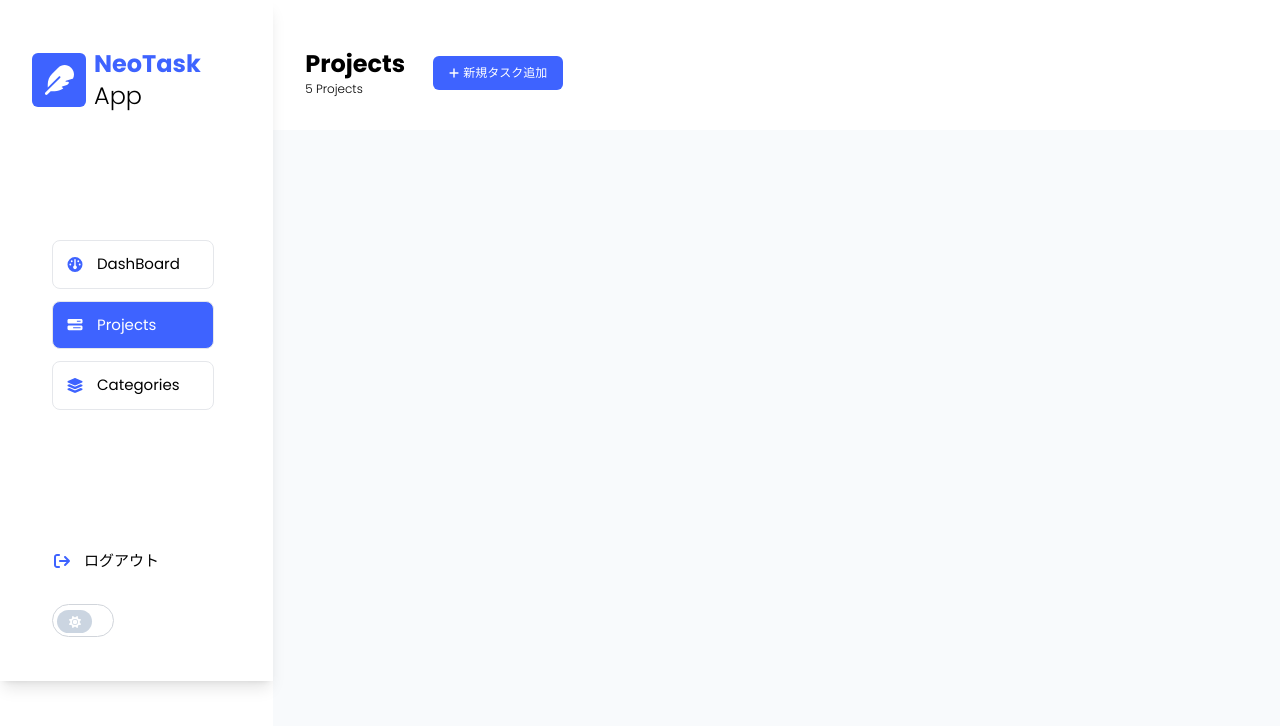
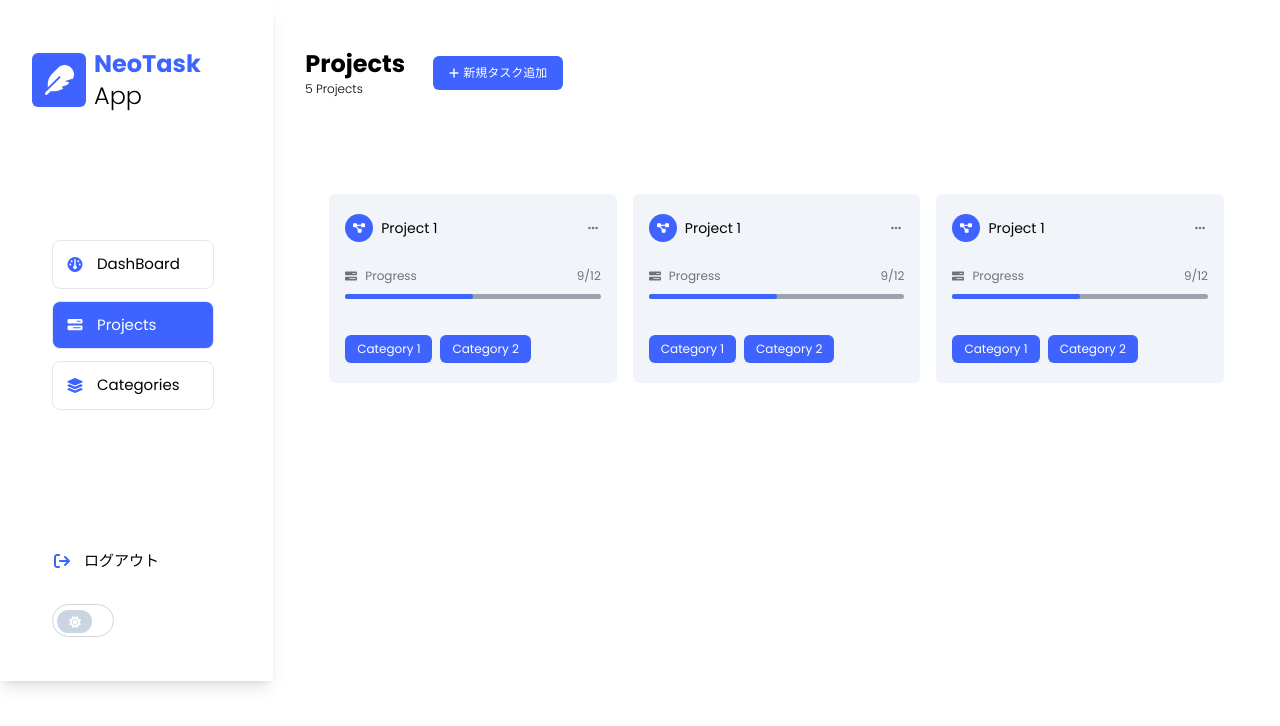
Before and after one commit to Kroro1208/neo-task-app, a Next.js app: page /dashboard in a window 1280 px wide. Both pictures are taken after a click on the element "Projects". Shown: the top 726 px of the page. Built offline with nearby package versions, Linux system fonts and the light colour scheme.

Commit message:
Projectエリア実装した(レスポンシブまだ)

```diff
--- a/src/app/components/ProjectsScreen/Projects.tsx
+++ b/src/app/components/ProjectsScreen/Projects.tsx
@@ -1,9 +1,11 @@
+import ProjectsArea from "./ProjectsArea"
 import ProjectsTopBar from "./ProjectsTopBar"
 
 const Projects = () => {
   return (
-    <div className='h-[1000px] w-full bg-slate-50'>
+    <div className='h-[1000px] w-full'>
       <ProjectsTopBar />
+      <ProjectsArea />
     </div>
   )
 }
--- /dev/null
+++ b/src/app/components/ProjectsScreen/ProjectsArea.tsx
@@ -0,0 +1,79 @@
+import { useGlobalContextProvider } from '@/app/ContextAPI';
+import { faBarsProgress, faEllipsis, faProjectDiagram } from '@fortawesome/free-solid-svg-icons';
+import { FontAwesomeIcon } from '@fortawesome/react-fontawesome';
+import { useEffect, useState } from 'react';
+
+const ProjectsArea = () => {
+    const { isDark } = useGlobalContextProvider();
+    const [currentWidth, setCurrentWidth] = useState<number>(window.innerWidth);
+    useEffect(()=> {
+        function handleResize() {
+            setCurrentWidth(currentWidth);
+        }
+        window.addEventListener('resize', handleResize);
+        return () => {
+            window.removeEventListener('resize', handleResize);
+        }
+     }, [currentWidth, setCurrentWidth]);
+  return (
+    <div className={`${isDark ? "bg-blackColor" : "bg-white"} p-8 h-[870px]`}>
+        <div className={`${isDark ? "bg-blackColor" : "bg-white"}
+            grid grid-cols-3 gap-4 p-6 py-8 rounded-md
+            ${currentWidth < 847 ? "grid-cols-2" : ""}
+            ${currentWidth < 588 ? "grid-cols-1" : ""}
+            `}>
+            <ProjectCards />
+            <ProjectCards />
+            <ProjectCards />
+        </div>
+    </div>
+  )
+}
+
+export default ProjectsArea;
+
+const ProjectCards = () => {
+    const {isDark , setIsDark} = useGlobalContextProvider();
+return (
+    <div className={`${isDark ? "bg-blackColor" : "bg-slate-100"}
+        py-5 p-4 flex flex-col gap-6 text-sm rounded-md relative`}>
+        {/* dotsIcon */}
+        <div className='absolute text-center right-3 cursor-pointer p-1 h-6 w-6 rounded-full hover:bg-gray-200 transition-all'>
+            <FontAwesomeIcon className='text-gray-500' icon={faEllipsis} height={10} width={10}/>
+        </div>
+        {/* ProjectName Icon */}
+        <div className='flex gap-2 items-center'>
+            <FontAwesomeIcon
+                className='bg-mainColor p-2 text-white rounded-full w-[12px] h-[12px]'
+                icon={faProjectDiagram}
+                width={10}
+                height={10}
+            />
+            <span>Project 1</span>
+        </div>
+        {/* Progress */}
+        <div className='flex flex-col gap-2'>
+            <div className={`${isDark ? "text-white" : "text-gray-500"}
+                flex justify-between items-center text-[12px]`}>
+                <div className='flex gap-2 items-center'>
+                    <FontAwesomeIcon
+                        icon={faBarsProgress}
+                        width={12}
+                        height={12}
+                    />
+                    <span>Progress</span>
+                </div>
+                <span>9/12</span>
+            </div>
+            <div className='w-full rounded-2xl h-[5px] bg-gray-400 overflow-hidden'>
+                <div className='w-1/2 h-full bg-mainColor rounded-r-lg'></div>
+            </div>
+        </div>
+        {/* categories */}
+        <div className='flex flex-wrap text-[12px] gap-2 mt-3'>
+            <div className='bg-mainColor p-1 rounded-md text-white px-3'>Category 1</div>
+            <div className='bg-mainColor p-1 rounded-md text-white px-3'>Category 2</div>
+        </div>
+    </div>
+);
+}
```
